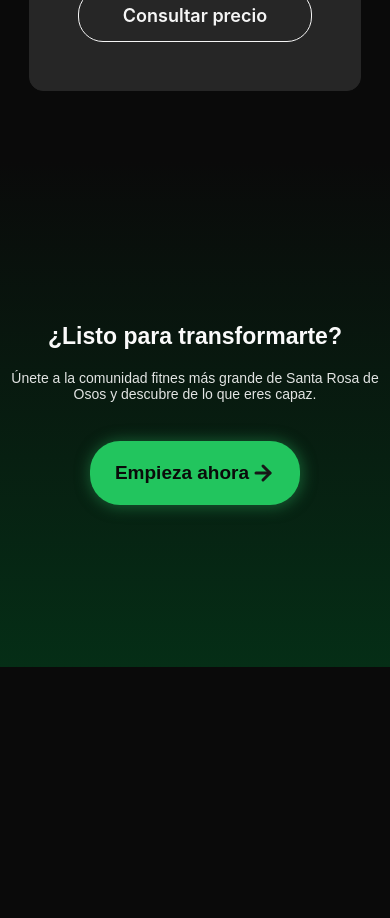
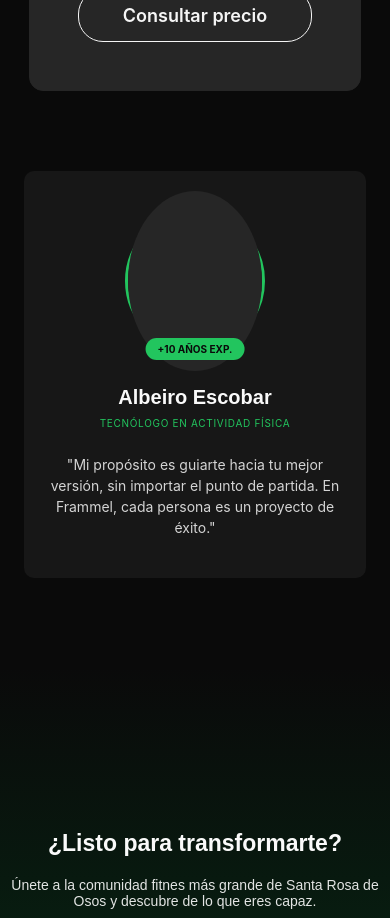
Before and after one commit to yepetopg/FrammelGym, a React (Create React App) app: page / in a window 390 px wide. Shown: the part 2860-3778 px from the top of the page. Before the commit the page ends 3527 px from the top, so only its background shows below. Built offline with nearby package versions, Linux system fonts and the light colour scheme.

Commit message:
feat(home): agregar TrainersSection

```diff
--- /dev/null
+++ b/src/features/Home/components/layout/TrainersSection/TrainersSection.jsx
@@ -0,0 +1,25 @@
+import styles from './TrainersSection.module.css'
+
+export const TrainersSection =() => {
+    return (
+        <section className={styles.trainersSection}>
+            <div className={styles.trainerCard}>
+
+                <div className={styles.imageContainer}>
+                    {/* asignar imagen */}
+                    <div className= {styles.imagePlaceholder}></div>
+                   <span className={styles.experience}>
+                    +10 AÑOS EXP.
+                    </span>
+                </div>
+
+                     <div className={styles.info}>
+                    <h3>Albeiro Escobar</h3>
+                    <p className={styles.role}>TECNÓLOGO EN ACTIVIDAD FÍSICA</p>
+                    <p className={styles.phrase}>"Mi propósito es guiarte hacia tu mejor versión, sin importar el punto de partida. En Frammel, cada persona es un proyecto de éxito."
+                    </p>
+                </div>
+            </div>
+        </section>
+    )
+}
--- /dev/null
+++ b/src/features/Home/components/layout/TrainersSection/TrainersSection.module.css
@@ -0,0 +1,174 @@
+.trainersSection {
+    width: 100%;
+    min-height: 500px;
+
+    display: flex;
+    justify-content: center;
+    align-items: center;
+
+    padding: 80 px 20 px;
+    box-sizing: border-box;
+
+     background-color: var(--neutral-950);
+     overflow: hidden;
+}
+
+.trainerCard {
+    width: 70%;
+    max-width: 850px;
+
+    display: flex;
+    flex-direction: column;
+    align-items: center;
+
+    padding: 50px 60px;
+    box-sizing: border-box;
+
+    background-color: var(--neutral-900);
+    border-radius: 10px;
+
+    text-align: center;
+}
+.imageContainer {
+    position: relative;
+
+    width: 180px;
+    height: 180px;
+
+    margin-bottom: 35px;
+
+    border: 3px solid var(--primary-500);
+    border-radius: 50%;
+
+    display: flex;
+    justify-content: center;
+    align-items: center;
+}
+
+.imagePlaceholder {
+    width: 100%;
+    height: 180px;
+    border-radius: 50%;
+    overflow: hidden;
+
+    background-color: var(--neutral-800);
+}
+
+.experience {
+    position: absolute;
+
+    bottom: -12px;
+    left: 50%;
+
+    transform: translateX(-50%);
+
+    padding: 6px 14 px;
+    border-radius: 999px;
+
+    background-color: var(--primary-500);
+    color: var(--neutral-950);
+
+    font-family: var(--font-body);
+    font-size: 11px;
+    font-weight: 700;
+
+    white-space: nowrap;
+}
+
+.info {
+    width: 100%;
+}
+.info h3 {
+    margin: 0 0 8px;
+
+    color: var(--neutral-50);
+
+    font-family: var(--font-heading);
+    font-size:var(--text-heading-xl);
+    font-weight: var(--font-extrabold);
+
+    line-height: (--leading-tight);
+}
+
+.role {
+    margin: 0 0 25px;
+
+    color: var(--primary-500);
+
+    font-family: var(--font-body);
+    font-size: var(--text-body-sm);
+    font-weight: (--font-bold);
+    letter-spacing: 1px;
+}
+.phrase {
+    max-width: 650px;
+
+    margin: 0 auto;
+
+     color: var(--neutral-300);
+    font-family: var(--font-body);
+    font-size: var(--text-body-md);
+    font-weight: var(--font-regular);
+    line-height: var(--leading-relaxed);
+}
+
+@media (max-width: 768px) {
+
+    .trainersSection {
+        min-height: auto;
+        padding: 60px 20px;
+    }
+
+    .trainerCard {
+        width: 90%;
+        padding: 45px 30px;
+    }
+
+    .imageContainer {
+        width: 160px;
+        height: 160px;
+    }
+
+    .info h3 {
+        font-size: 22px;
+    }
+
+    .phrase {
+        font-size: 14px;
+    }
+}
+@media (max-width: 520px) {
+
+    .trainersSection {
+        padding: 50px 15px;
+    }
+
+    .trainerCard {
+        width: 95%;
+        padding: 40px 20px;
+    }
+
+    .imageContainer {
+        width: 140px;
+        height: 140px;
+    }
+
+    .info h3 {
+        font-size: 20px;
+    }
+
+    .role {
+        font-size: 10px;
+        letter-spacing: 0.7px;
+    }
+
+    .phrase {
+        font-size: 14px;
+        line-height: 1.5;
+    }
+
+    .experience {
+        font-size: 10px;
+        padding: 5px 12px;
+    }
+}
--- a/src/features/Home/pages/HomePage.jsx
+++ b/src/features/Home/pages/HomePage.jsx
@@ -2,6 +2,7 @@ import { NavBar } from "../../../shared/components/layout/NavBar/NavBar";
 import {HeroSection} from "../components/layout/HeroSection/HeroSection";
 import { InfoSection } from "../components/layout/InfoSection/InfoSection";
 import { PlansSection } from "../components/layout/PlansSection/PlansSection";
+import { TrainersSection } from "../components/layout/TrainersSection/TrainersSection";
 import {CtaSection } from "../components/layout/CtaSection/CtaSection"
 
 export default function HomePage() {
@@ -11,6 +12,7 @@ export default function HomePage() {
             <HeroSection/>
             <InfoSection />
 			      <PlansSection />
+            <TrainersSection />
             <CtaSection />
         </>
     )
```
